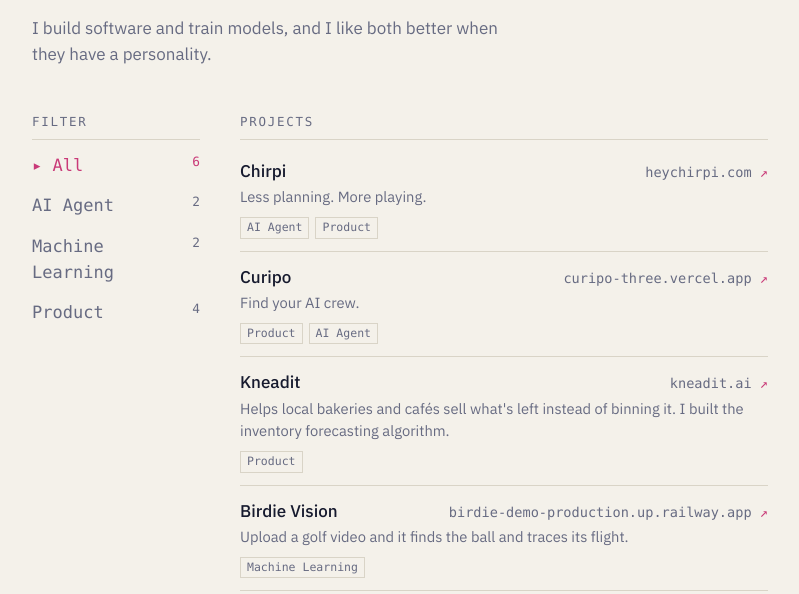
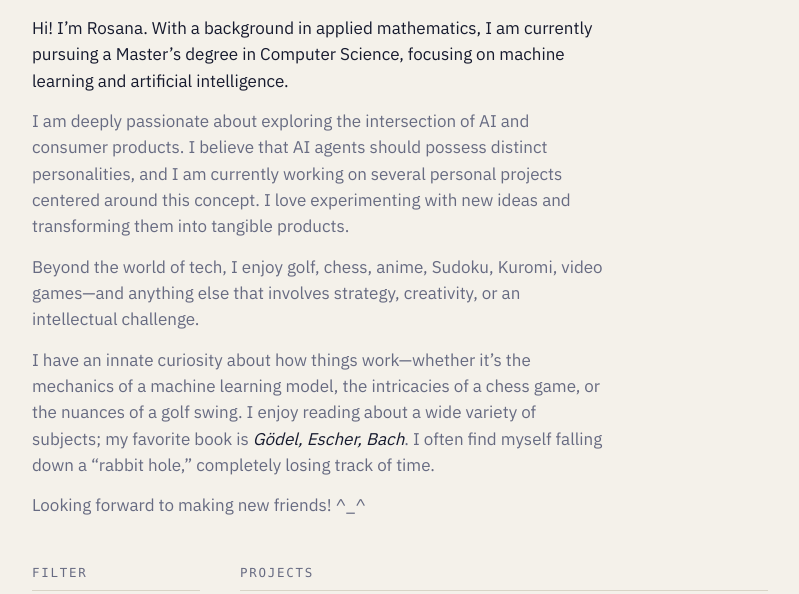
Before and after one commit to RosanaL/rosanaliu.com, a plain HTML site: page index.html in a window 1280 px wide. Shown: the part 136-730 px from the top of the page, without its empty margins (240-1039 px from the left). Drawn offline with Linux system fonts and the light colour scheme; a web font is replaced by a local one.

Commit message:
Use Rosana's own introduction on the links page
Co-Authored-By: Claude Opus 5.5 <noreply@anthropic.com>

```diff
--- a/index.html
+++ b/index.html
@@ -53,7 +53,9 @@
 
     header { display: grid; gap: 18px; }
     h1 { font-size: 2.1rem; font-weight: 400; line-height: 1.1; letter-spacing: .01em; }
-    .lede { color: var(--muted); max-width: 30rem; text-wrap: pretty; }
+    .intro { display: grid; gap: 14px; max-width: 36rem; color: var(--muted); text-wrap: pretty; }
+    .intro p:first-child { color: var(--ink); }
+    .intro cite { font-style: italic; color: var(--ink); }
 
     /* Filters on the left, the list on the right. */
     .board { display: grid; grid-template-columns: 10.5rem minmax(0, 1fr); gap: 40px; align-items: start; }
@@ -122,7 +124,13 @@
   <main>
     <header>
       <h1 class="px">Rosana Liu</h1>
-      <p class="lede">I build software and train models, and I like both better when they have a personality.</p>
+      <div class="intro">
+        <p>Hi! I’m Rosana. With a background in applied mathematics, I am currently pursuing a Master’s degree in Computer Science, focusing on machine learning and artificial intelligence.</p>
+        <p>I am deeply passionate about exploring the intersection of AI and consumer products. I believe that AI agents should possess distinct personalities, and I am currently working on several personal projects centered around this concept. I love experimenting with new ideas and transforming them into tangible products.</p>
+        <p>Beyond the world of tech, I enjoy golf, chess, anime, Sudoku, Kuromi, video games—and anything else that involves strategy, creativity, or an intellectual challenge.</p>
+        <p>I have an innate curiosity about how things work—whether it’s the mechanics of a machine learning model, the intricacies of a chess game, or the nuances of a golf swing. I enjoy reading about a wide variety of subjects; my favorite book is <cite>Gödel, Escher, Bach</cite>. I often find myself falling down a “rabbit hole,” completely losing track of time.</p>
+        <p>Looking forward to making new friends! ^_^</p>
+      </div>
     </header>
 
     <div class="board">
```
